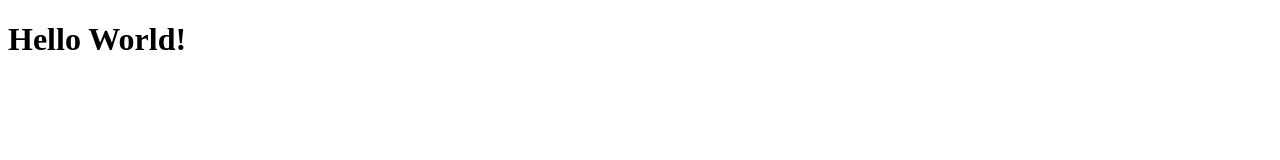
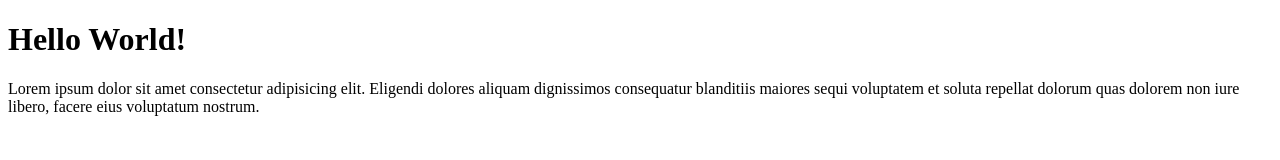
Before and after one commit to delfadel21/delfa-git-test, a plain HTML site: page index.html in a window 1280 px wide. Drawn offline with Linux system fonts and the light colour scheme.

Commit message:
Menambahkan paragraf

```diff
--- a/index.html
+++ b/index.html
@@ -8,5 +8,8 @@
   </head>
   <body>
     <h1>Hello World!</h1>
+    <p>
+      Lorem ipsum dolor sit amet consectetur adipisicing elit. Eligendi dolores aliquam dignissimos consequatur blanditiis maiores sequi voluptatem et soluta repellat dolorum quas dolorem non iure libero, facere eius voluptatum nostrum.
+    </p>
   </body>
 </html>
```
